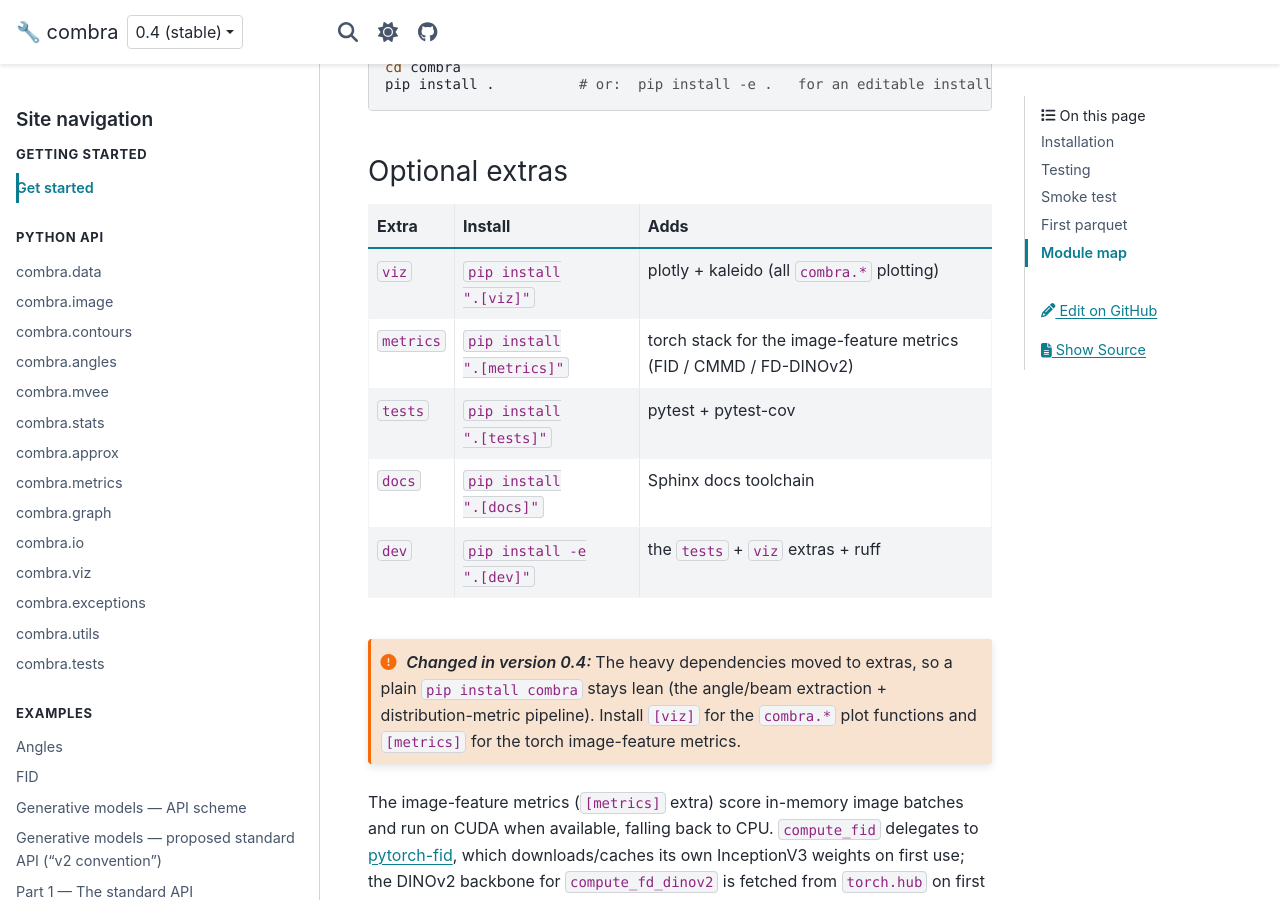
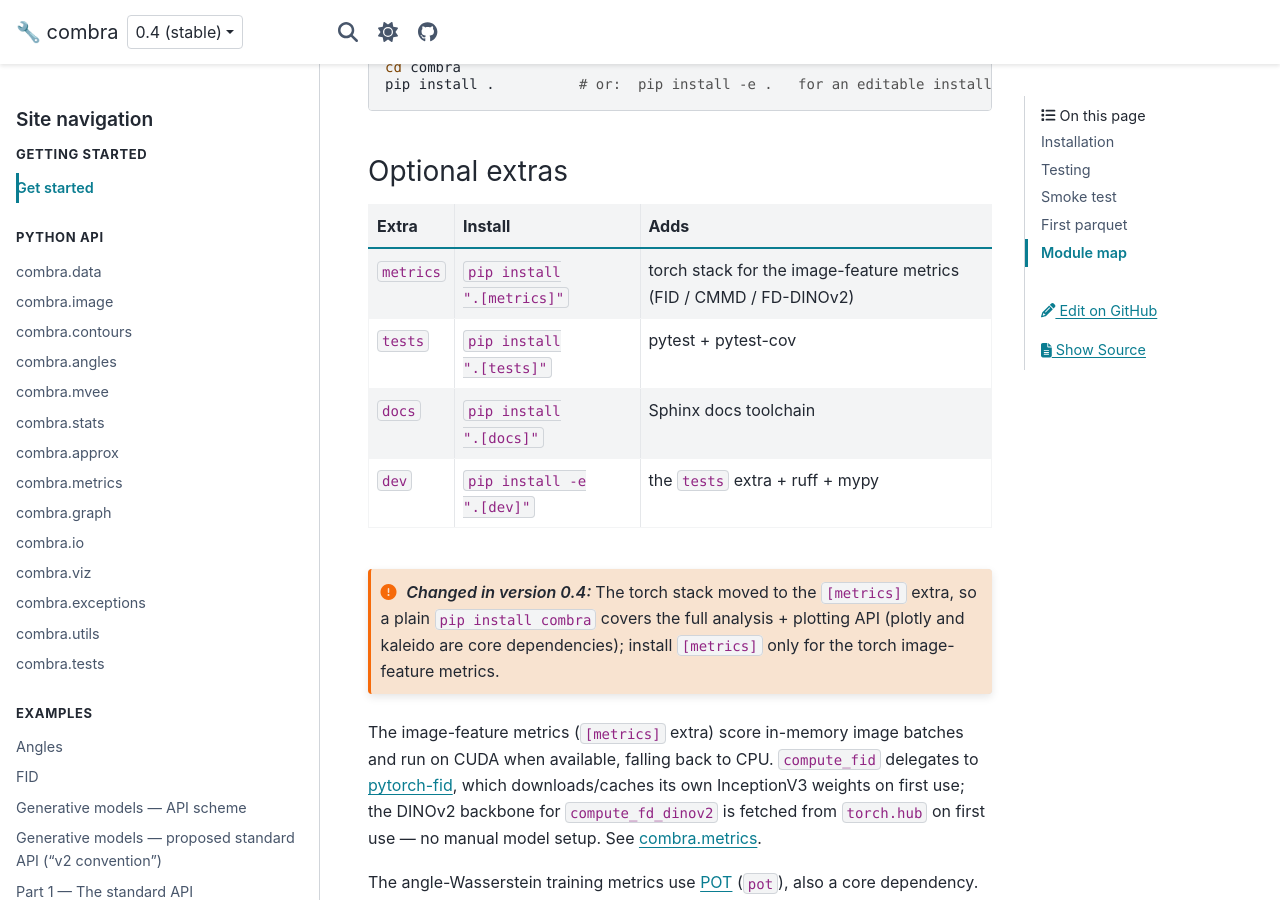
Before and after one commit to dkagramanyan/wc_cv, a Sphinx documentation site: the page built from docs/get_started.md, in a window 1280 px wide and 900 px high, scrolled down 461 px. Built offline with Sphinx 7.4.7 and the PyData theme 0.15.4, drawn with Linux system fonts in a browser that asks for light colours.

Commit message:
docs: plotting is part of the core combra install (fold [viz] into main deps)
Matches the combra change that moves plotly + kaleido into core dependencies:
the extras table drops the [viz] row, and the viz page no longer describes
itself as extra-gated. Only [metrics] (torch stack) remains optional.

Co-Authored-By: Claude Opus 4.8 <noreply@anthropic.com>
Claude-Session: https://claude.ai/code/session_015ezpdfRYD55kVMjXT4t34f

````diff
--- a/docs/get_started.md
+++ b/docs/get_started.md
@@ -16,16 +16,15 @@ pip install .          # or:  pip install -e .   for an editable install
 
 | Extra         | Install                          | Adds                                          |
 | ------------- | -------------------------------- | --------------------------------------------- |
-| `viz`         | `pip install ".[viz]"`           | plotly + kaleido (all `combra.*` plotting)    |
 | `metrics`     | `pip install ".[metrics]"`       | torch stack for the image-feature metrics (FID / CMMD / FD-DINOv2) |
 | `tests`       | `pip install ".[tests]"`         | pytest + pytest-cov                           |
 | `docs`        | `pip install ".[docs]"`          | Sphinx docs toolchain                         |
-| `dev`         | `pip install -e ".[dev]"`        | the `tests` + `viz` extras + ruff             |
+| `dev`         | `pip install -e ".[dev]"`        | the `tests` extra + ruff + mypy               |
 
 ```{versionchanged} 0.4
-The heavy dependencies moved to extras, so a plain `pip install combra` stays lean
-(the angle/beam extraction + distribution-metric pipeline). Install `[viz]` for the
-`combra.*` plot functions and `[metrics]` for the torch image-feature metrics.
+The torch stack moved to the `[metrics]` extra, so a plain `pip install combra`
+covers the full analysis + plotting API (plotly and kaleido are core
+dependencies); install `[metrics]` only for the torch image-feature metrics.
 ```
 
 The image-feature metrics (`[metrics]` extra) score in-memory image batches and run on
````
Also changed, not shown: docs/api/viz.md (+2 -1 lines).
